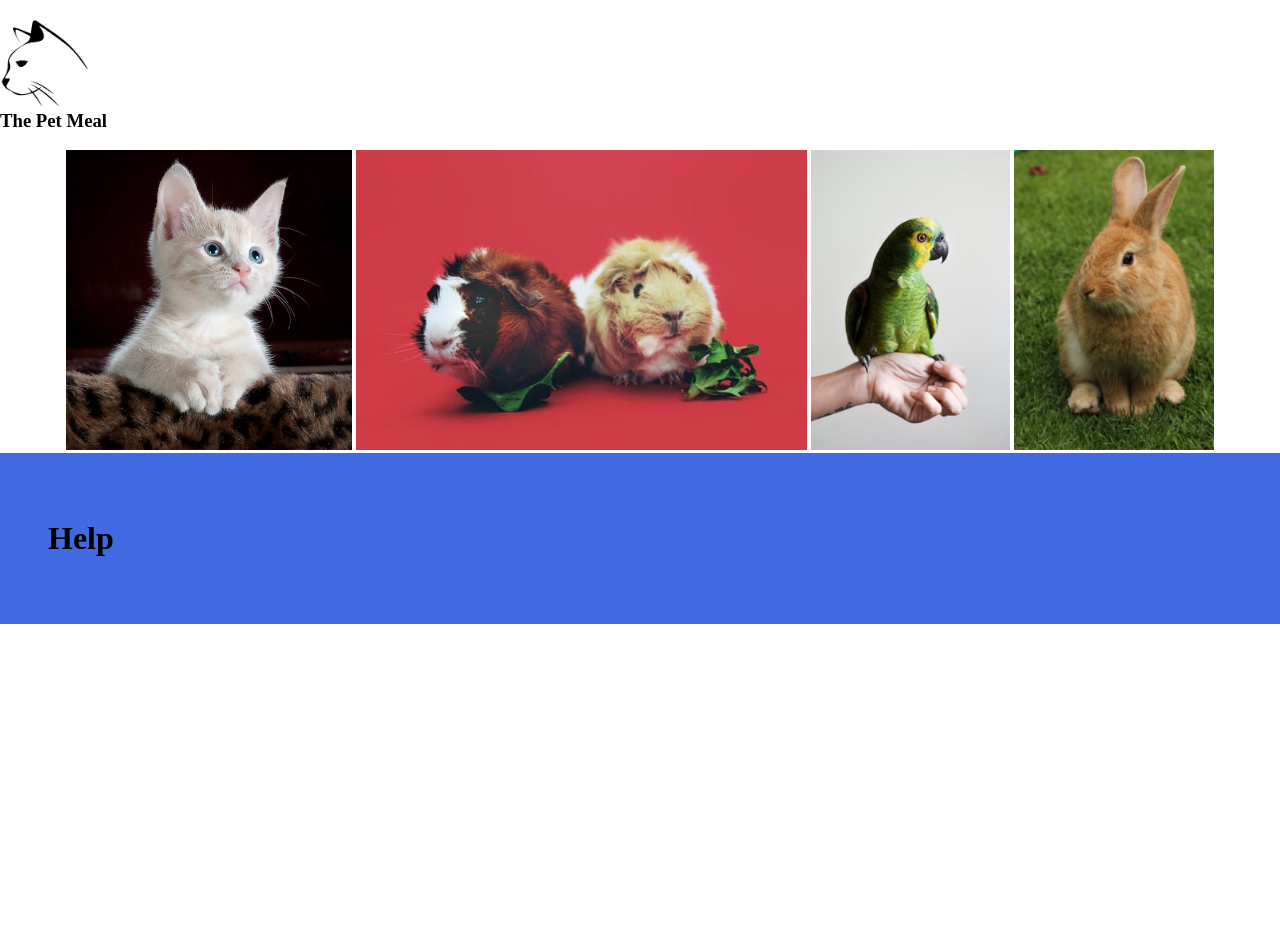
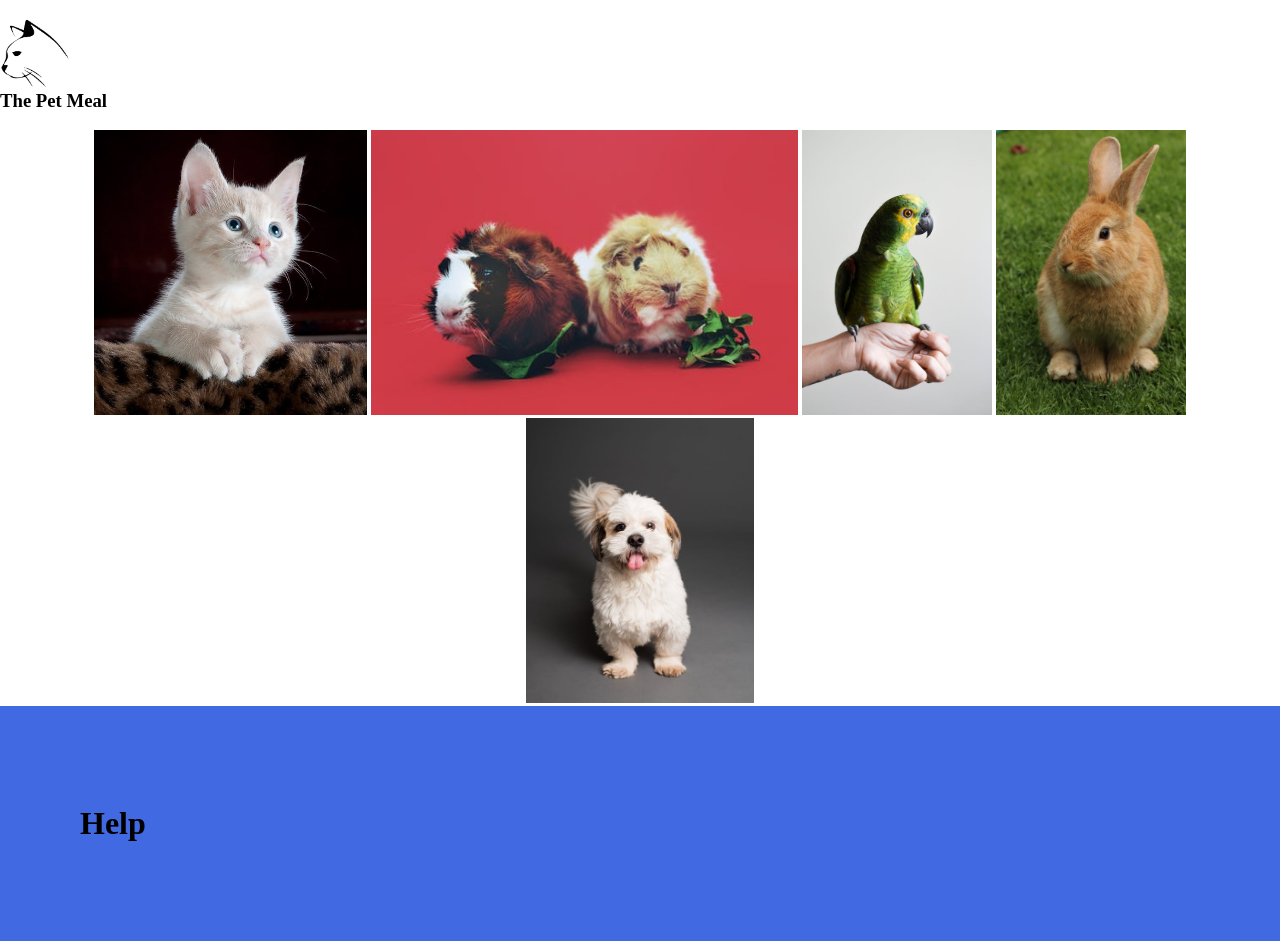
Before and after one commit to dass10/HTCS5606_casestudy1, a PHP site: page / in a window 1280 px wide. Before the commit the page ends 624 px from the top, so only its background shows below. Run offline with PHP 8.4, Linux system fonts and the light colour scheme.

Commit message:
few more changes

```diff
--- a/CSS/style.css
+++ b/CSS/style.css
@@ -17,7 +17,7 @@ body{
 }
 
 #main img{
-    height: 300px;
+    height: 285px;
 
 }
 #header{
@@ -27,13 +27,13 @@ body{
 
 #header img{
 
-    height: 90px;
-    width: 90px;
+    height: 70px;
+    width: 70px;
 }
 #footer {
     background-color: royalblue;
     border-bottom: darkblue;
     border-top: darkblue;
-    padding: 3em;
+    padding: 5em;
     margin-top: auto;
 }
--- a/index.html
+++ b/index.html
@@ -14,10 +14,11 @@
 </h3>
 </div>
 <div id="main">
-    <img src="image/kitty.jpeg" />
+    <img src="image/kitty.jpeg" id="kitty" onmouseover="mouseOnPicture(this)" onmouseleave="mouseleavePicture(this)"/>
     <img src="image/guinea pig.jpeg"/>
     <img src="image/parrot.jpeg" />
     <img src="image/rabbit.jpeg" />
+    <img src="image/dog.jpeg"/>
 </div>
 <div id="footer" >
     <h1>Help</h1>
```
Also changed, not shown: image/dog.jpeg (added).
